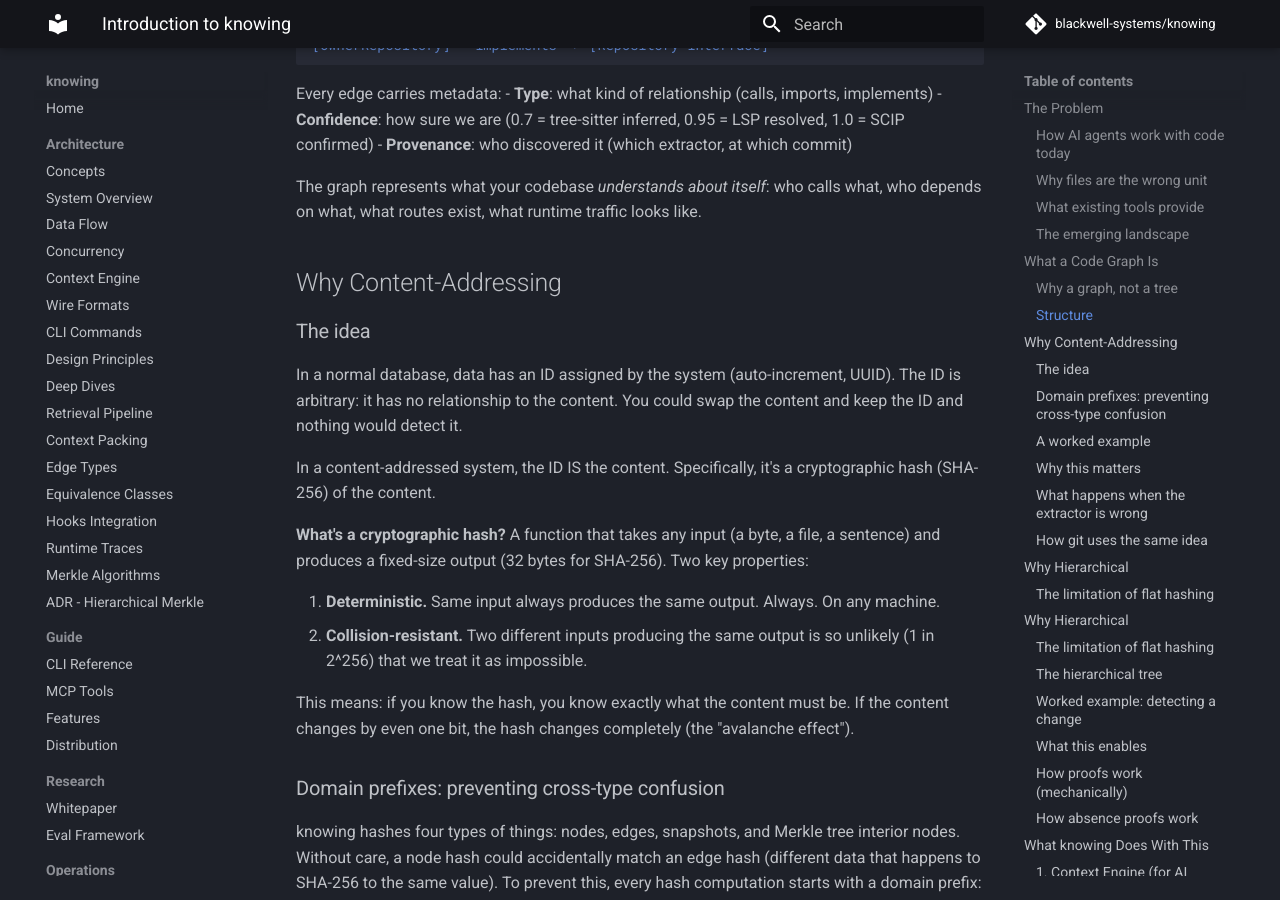
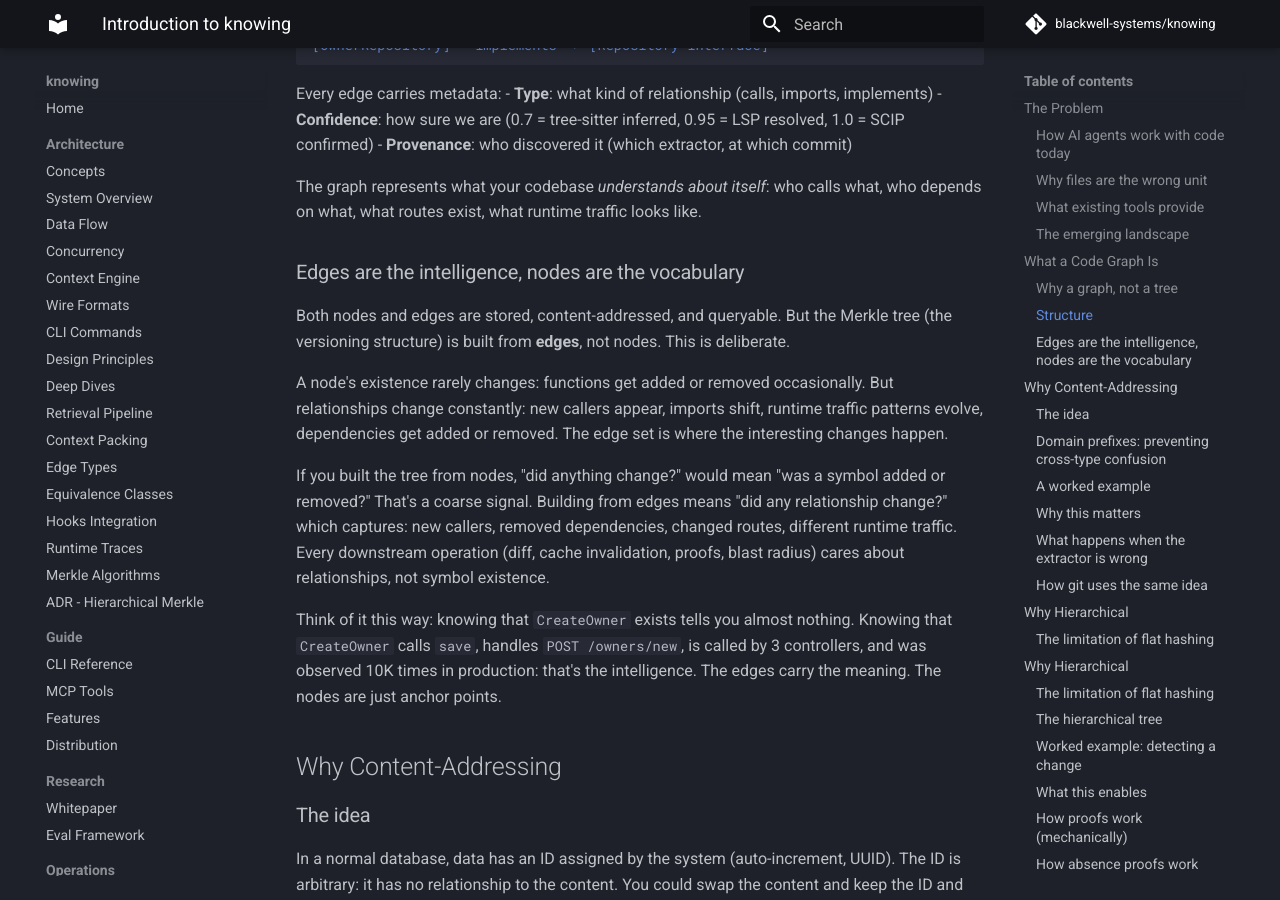
Before and after one commit to blackwell-systems/knowing, an MkDocs documentation site: the page built from docs/guide/introduction.md, in a window 1280 px wide and 900 px high, scrolled down 3296 px. Built offline with MkDocs 1.6.1 and Material for MkDocs 9.7.7, drawn with Linux system fonts in a browser that asks for light colours; comment, search, counter and statistics services are not loaded.

Commit message:
docs: explain why Merkle tree is built from edges, not nodes
Edges are the intelligence (relationships change constantly).
Nodes are the vocabulary (symbols rarely appear/disappear).
The tree versions what matters for every downstream operation:
diff, cache, proofs, blast radius all care about relationships.

```diff
--- a/docs/guide/introduction.md
+++ b/docs/guide/introduction.md
@@ -101,6 +101,16 @@ Every edge carries metadata:
 - **Provenance**: who discovered it (which extractor, at which commit)
 
 The graph represents what your codebase *understands about itself*: who calls what, who depends on what, what routes exist, what runtime traffic looks like.
+
+### Edges are the intelligence, nodes are the vocabulary
+
+Both nodes and edges are stored, content-addressed, and queryable. But the Merkle tree (the versioning structure) is built from **edges**, not nodes. This is deliberate.
+
+A node's existence rarely changes: functions get added or removed occasionally. But relationships change constantly: new callers appear, imports shift, runtime traffic patterns evolve, dependencies get added or removed. The edge set is where the interesting changes happen.
+
+If you built the tree from nodes, "did anything change?" would mean "was a symbol added or removed?" That's a coarse signal. Building from edges means "did any relationship change?" which captures: new callers, removed dependencies, changed routes, different runtime traffic. Every downstream operation (diff, cache invalidation, proofs, blast radius) cares about relationships, not symbol existence.
+
+Think of it this way: knowing that `CreateOwner` exists tells you almost nothing. Knowing that `CreateOwner` calls `save`, handles `POST /owners/new`, is called by 3 controllers, and was observed 10K times in production: that's the intelligence. The edges carry the meaning. The nodes are just anchor points.
 
 ## Why Content-Addressing
 
```
